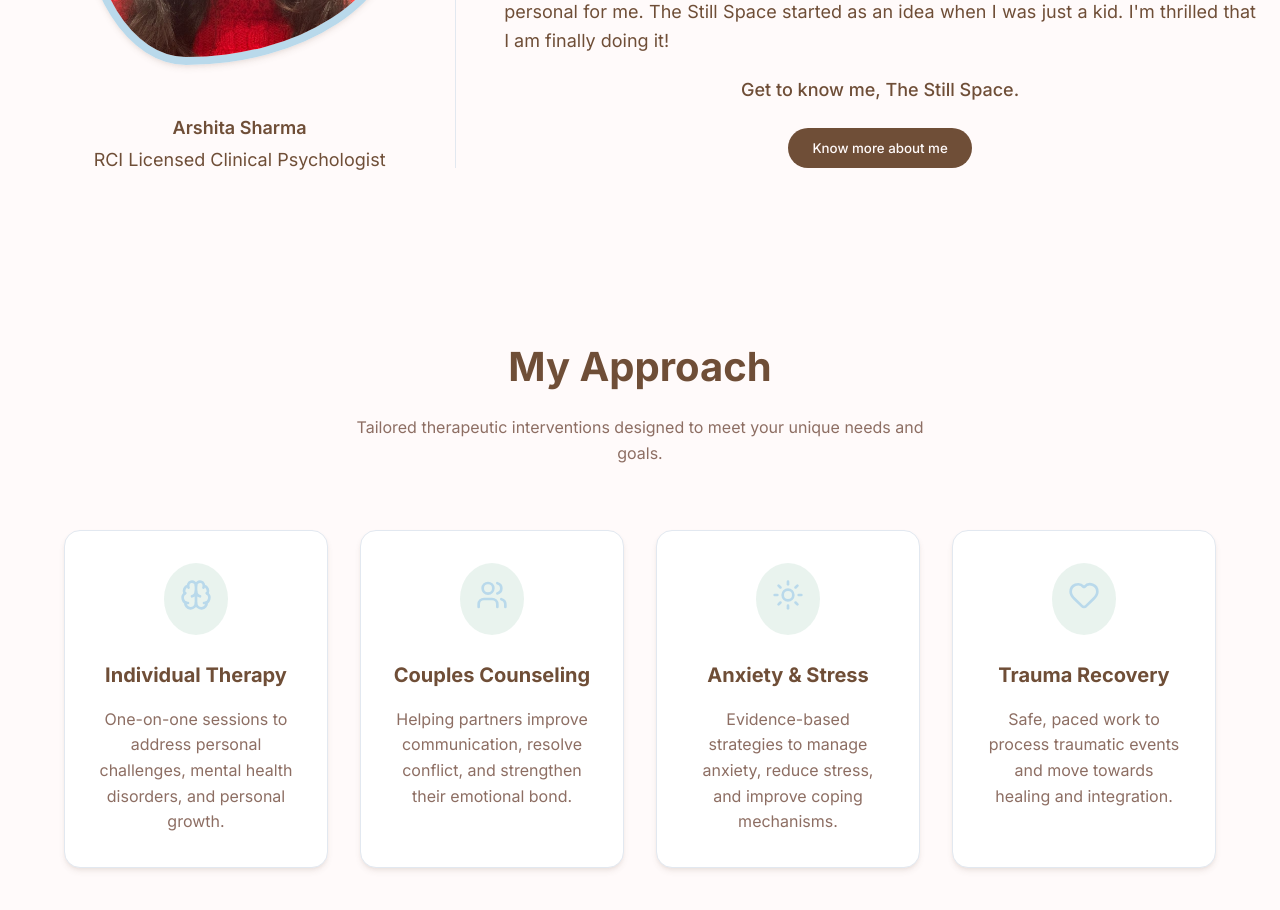
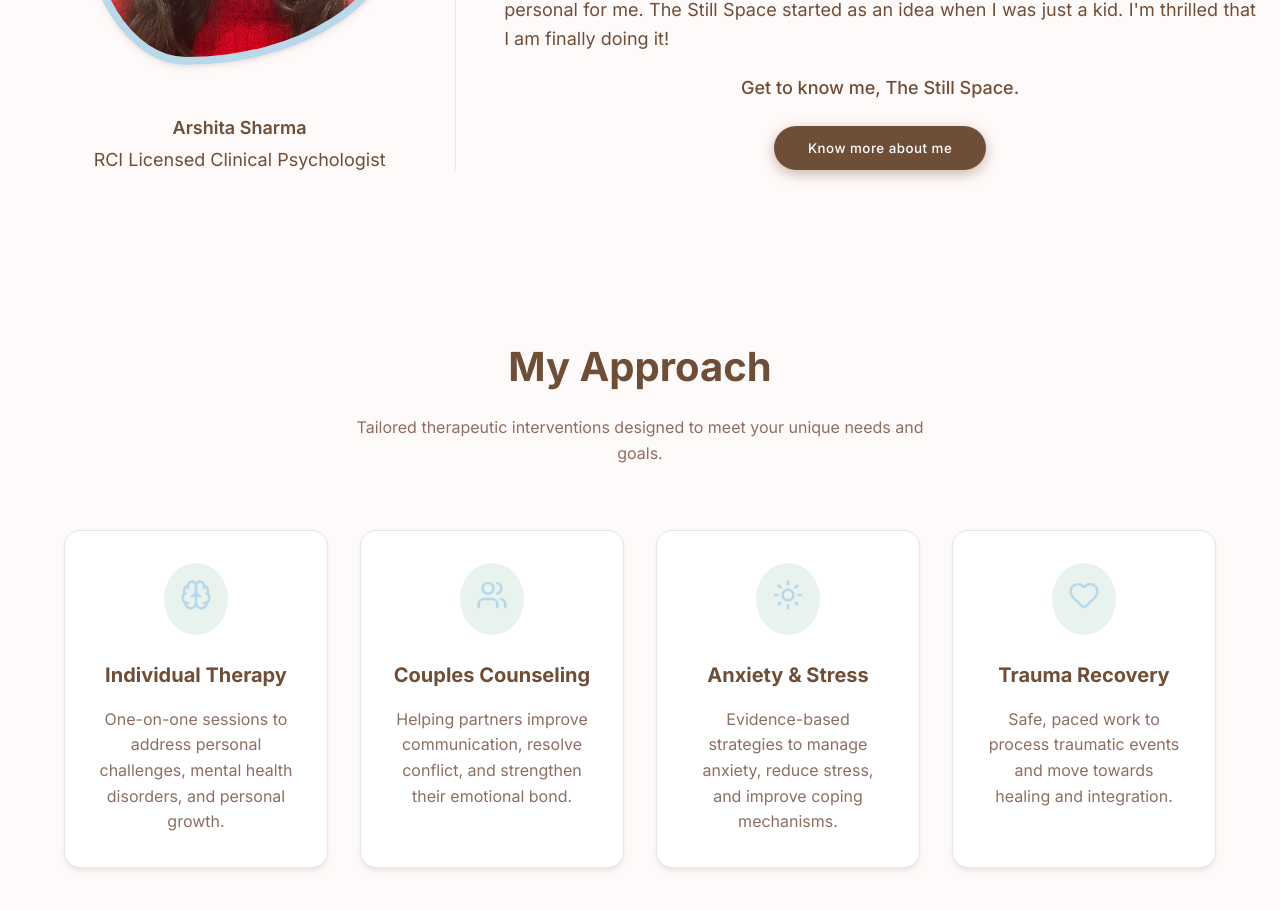
Before and after one commit to mananj183/thestillspace.github.io, a React (Vite) app: page / in a window 1280 px wide. Shown: the part 1200-2110 px from the top of the page. Built offline with nearby package versions, Linux system fonts and the light colour scheme; a web font is replaced by a local one.

Commit message:
updated styling for know more about me button

```diff
--- a/src/index.css
+++ b/src/index.css
@@ -281,24 +281,22 @@ html {
 
 .btn-know-more {
   /* margin-top: 2.5rem; */
-  padding: 0.75rem 1.5rem;
-  /* Default padding */
+  padding: 0.75rem 2rem;
   background-color: var(--text-primary);
-  /* bg-dark-purple -> Coffee */
-  color: var(--bg-primary);
-  /* text-white -> Snow */
-  border-radius: 9999px;
-  /* rounded-full */
+  /* Coffee */
+  color: #fff;
+  border-radius: 50px;
   font-weight: 500;
+  letter-spacing: 0.5px;
+  box-shadow: 0 4px 14px 0 rgba(111, 78, 55, 0.39);
   transition: all 0.3s ease;
-  white-space: nowrap;
+  border: 2px solid transparent;
 }
 
 .btn-know-more:hover {
-  background-color: var(--accent);
-  /* hover:bg-light-purple -> Columbia Blue */
+  background-color: var(--bg-primary);
   color: var(--text-primary);
-  /* hover:text-light -> Coffee */
-  transform: scale(1.05);
-  box-shadow: 0 10px 15px -3px rgba(0, 0, 0, 0.1);
+  border-color: var(--text-primary);
+  transform: translateY(-2px);
+  box-shadow: 0 6px 20px rgba(111, 78, 55, 0.23);
 }
```
